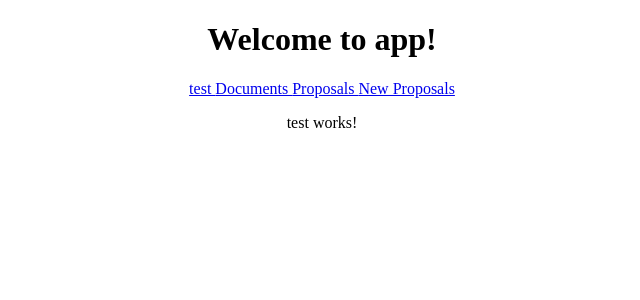
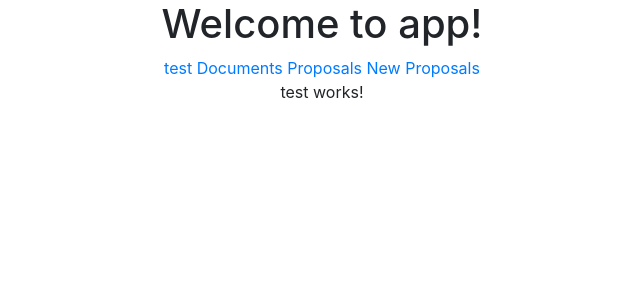
Before and after one commit to ajithkgatty/Angular_Rails_front, an Angular app: page /test in a window 1280 px wide. Shown: the top 300 px of the page, without its empty margins (318-958 px from the left). Built offline with nearby package versions, Linux system fonts and the light colour scheme.

Commit message:
enabling bootstrap

```diff
--- a/package.json
+++ b/package.json
@@ -20,6 +20,7 @@
     "@angular/platform-browser": "^6.0.2",
     "@angular/platform-browser-dynamic": "^6.0.2",
     "@angular/router": "^6.0.2",
+    "@ng-bootstrap/ng-bootstrap": "^2.0.0",
     "core-js": "^2.5.4",
     "rxjs": "^6.0.0",
     "zone.js": "^0.8.26"
--- a/src/app/app.module.ts
+++ b/src/app/app.module.ts
@@ -1,14 +1,14 @@
 import { BrowserModule } from '@angular/platform-browser';
 import { NgModule } from '@angular/core';
-import { FormsModule } from '@angular/forms'
-
+import { FormsModule } from '@angular/forms';
+import {NgbModule} from '@ng-bootstrap/ng-bootstrap';
 import { AppComponent } from './app.component';
 import { TestComponent } from './test/test.component';
 import { AppRoutingModule } from './/app-routing.module';
 import { DocumentsComponent } from './documents/documents.component';
 import { ProposalListComponent } from './proposals/proposal-list.component';
-import { ProposalNewComponent } from './proposals/proposal-new.component'
-import { ProposalShowComponent } from './proposals/proposal-show.component'
+import { ProposalNewComponent } from './proposals/proposal-new.component';
+import { ProposalShowComponent } from './proposals/proposal-show.component';
 
 @NgModule({
   declarations: [
@@ -22,7 +22,8 @@ import { ProposalShowComponent } from './proposals/proposal-show.component'
   imports: [
     BrowserModule,
     AppRoutingModule,
-    FormsModule
+    FormsModule,
+    NgbModule.forRoot()
   ],
   providers: [],
   bootstrap: [AppComponent]
--- a/src/index.html
+++ b/src/index.html
@@ -7,6 +7,7 @@
 
   <meta name="viewport" content="width=device-width, initial-scale=1">
   <link rel="icon" type="image/x-icon" href="favicon.ico">
+  <link rel="stylesheet" href="https://stackpath.bootstrapcdn.com/bootstrap/4.1.1/css/bootstrap.min.css" integrity="sha384-WskhaSGFgHYWDcbwN70/dfYBj47jz9qbsMId/iRN3ewGhXQFZCSftd1LZCfmhktB" crossorigin="anonymous">
 </head>
 <body>
   <app-root></app-root>
```
Also changed, not shown: 1 other file (tests, documents, lock files or other folders).
